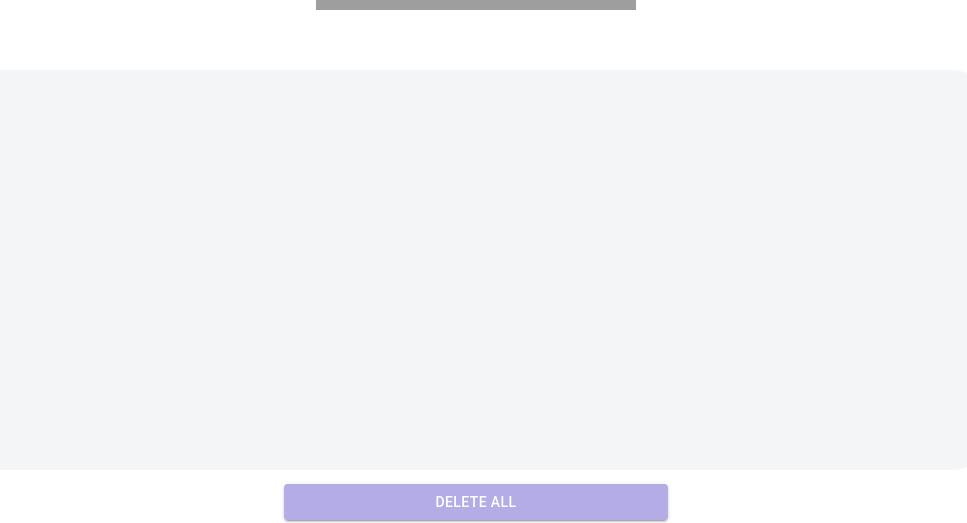
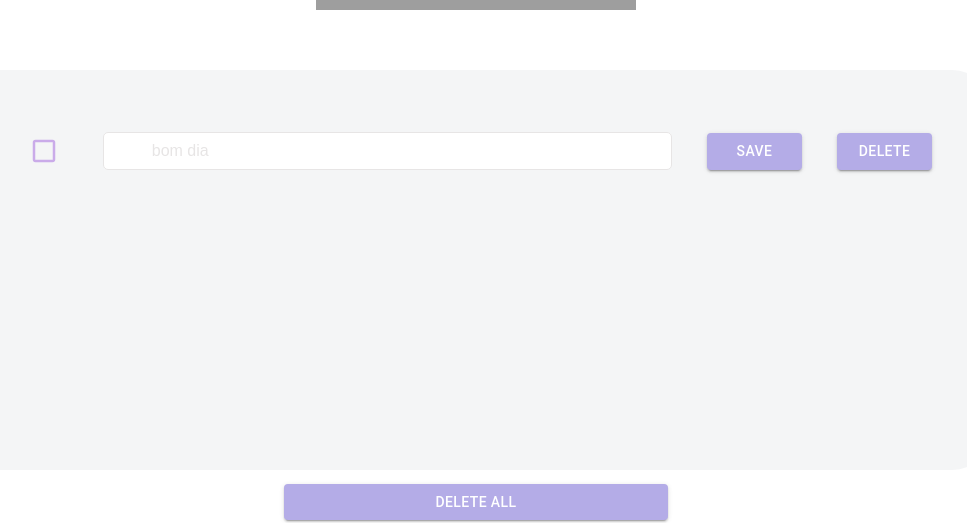
Before and after one commit to marchuovi/todolist, a React (Vite) app: page / in a window 1280 px wide. Shown: the part 230-753 px from the top of the page, without its empty margins (164-1131 px from the left). Built offline with nearby package versions, Linux system fonts and the light colour scheme; data requests are answered from the project's data file; grey boxes are pictures that could not be loaded.

Commit message:
cleancode

```diff
--- a/src/App.css
+++ b/src/App.css
@@ -51,7 +51,7 @@
     height: 38px;
     border-radius: 5px;
     border: 1px solid var(--border);
-    background-color: var(--inputlist);
+    /* background-color: var(--inputlist); */
     font-size: 1rem;
     color: var(--border);
     padding: 0 5%;
--- a/src/components/BtnDeletAll.jsx
+++ b/src/components/BtnDeletAll.jsx
@@ -3,14 +3,13 @@ import axios from "axios";
 import { Button } from '@mui/material'
 
 
-const BtnDeletAll = ({ task, setUpdate, updateTasks }) => {
+const BtnDeletAll = ({setUpdate, updateTasks }) => {
     const URL = "http://localhost:3000/tasks";
 
     const handleDeleteAll = async () => {
         const { data } = await axios.get(URL);
         for (const task of data) {
             await axios.delete(`${URL}/${task.id}`);
-            // setUpdate(!updateTasks);
         }
         setUpdate(!updateTasks);
     };
--- a/src/components/ListTasks.jsx
+++ b/src/components/ListTasks.jsx
@@ -21,7 +21,7 @@ const ListTasks = ({ setUpdate, updateTasks }) => {
 
   return (
     <div className="lista">
-      {tasks.map((task, index) => (
+      {tasks.map((task) => (
         <Task
           key={task.id}
           task={task}
--- a/src/components/PostTask.jsx
+++ b/src/components/PostTask.jsx
@@ -1,6 +1,6 @@
 import axios from "axios";
 import React, { useState } from "react";
-import { TextField, Button } from '@mui/material'
+import { Button } from '@mui/material'
 import '../App.css'
 
 
--- a/src/components/Task.jsx
+++ b/src/components/Task.jsx
@@ -54,7 +54,7 @@ const Task = ({ task, setUpdate, updateTasks }) => {
           ':hover': {
             bgcolor: '#9486ED'
           }
-        }} >Edit</Button>
+        }} >Save</Button>
 
       <Button onClick={handleDelete} variant="contained"
         sx={{
--- a/src/data/db.json
+++ b/src/data/db.json
@@ -1,3 +1,8 @@
 {
-  "tasks": []
+  "tasks": [
+    {
+      "taskText": "bom dia",
+      "id": 1
+    }
+  ]
 }
--- a/src/main.jsx
+++ b/src/main.jsx
@@ -1,7 +1,6 @@
 import React from 'react'
 import ReactDOM from 'react-dom/client'
 import App from './App'
-import '../src/style.css'
 
 
 ReactDOM.createRoot(document.getElementById('root')).render(
--- a/src/style.css
+++ /dev/null
@@ -1,5 +0,0 @@
-*{
-    margin: 0;
-    padding: 0;
-    box-sizing: border-box;
-}
```
